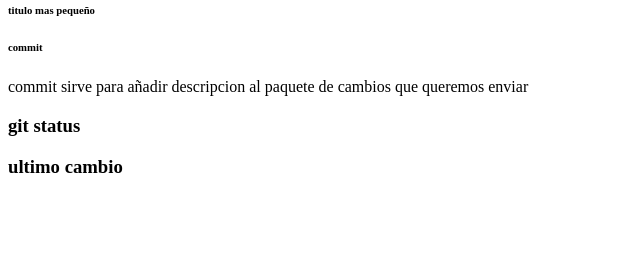
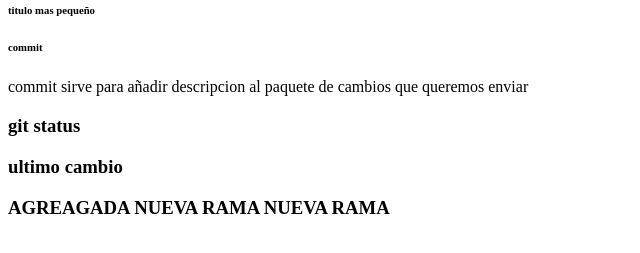
Before and after one commit to GabrielFuentes1/estructuraClase, a plain HTML site: page index.html in a window 1280 px wide. Shown: the part 79-332 px from the top of the page, without its empty margins (0-640 px from the left). Drawn offline with Linux system fonts and the light colour scheme.

Commit message:
Se agrego parrafo nuevo en NUEVA RAMA

```diff
--- a/index.html
+++ b/index.html
@@ -12,6 +12,9 @@
     <p>commit sirve para añadir descripcion al paquete de cambios que queremos enviar</p>
     <h3> git status</h3>
     <h3>ultimo cambio</h3>
+    <h3>AGREAGADA NUEVA RAMA NUEVA RAMA</h3>
+
+
 
 
 
```
